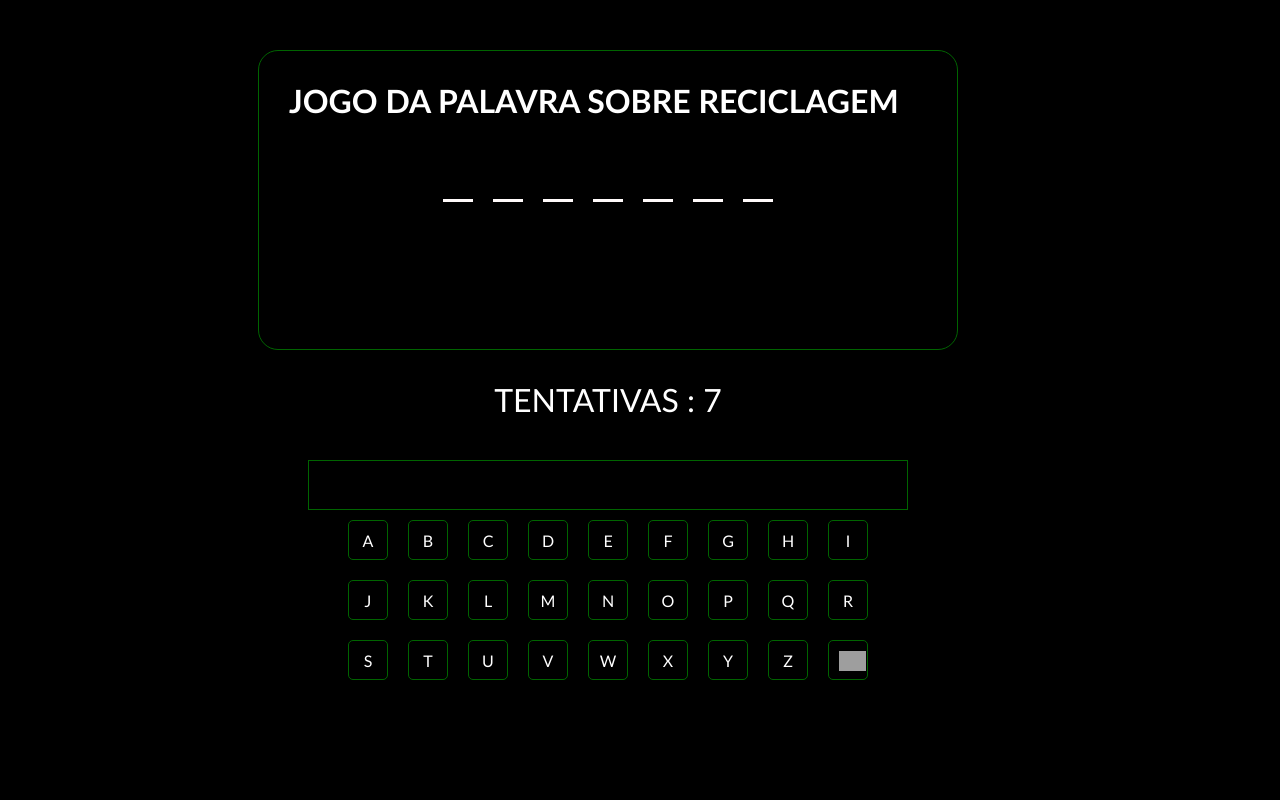
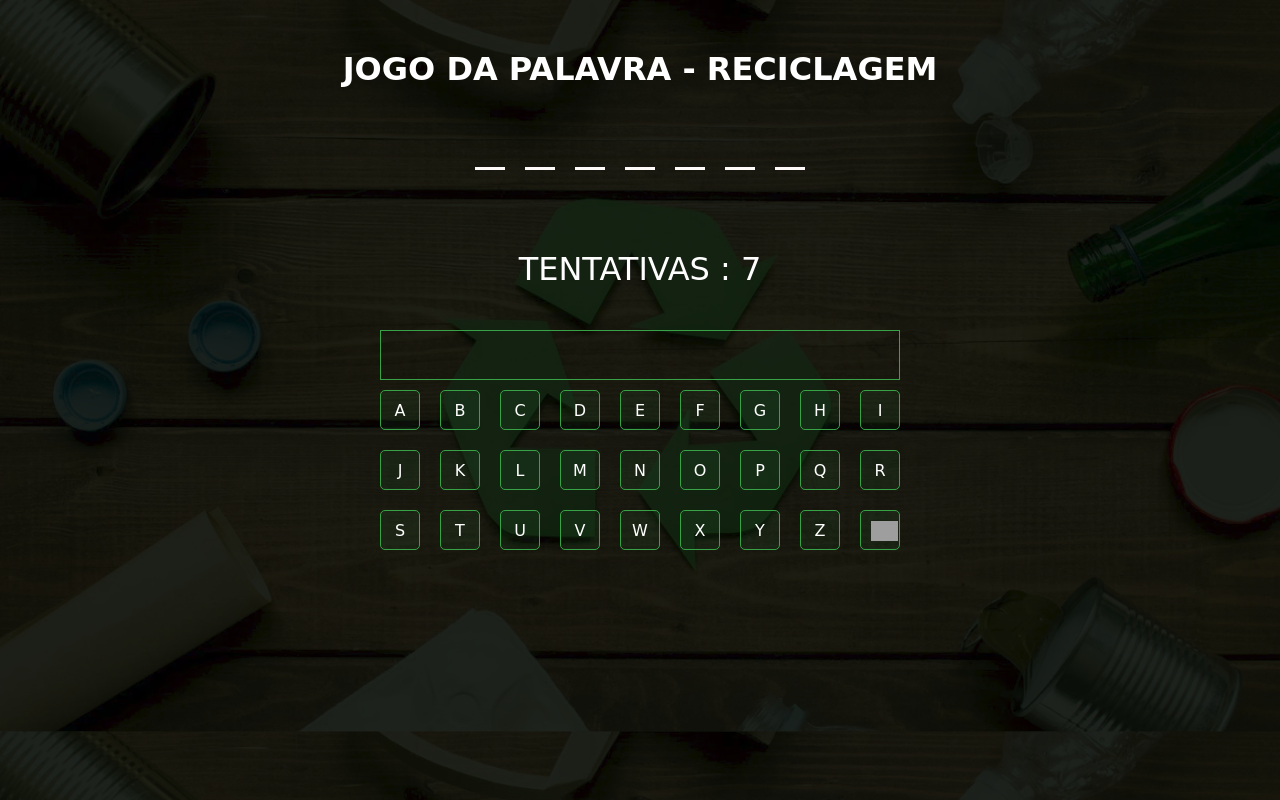
Before and after one commit to souza-caio-office/forca_jogo, a plain HTML site: page index.html in a window 1280 px wide. Drawn offline with Linux system fonts and the light colour scheme; grey boxes are pictures that could not be loaded; a web font is replaced by a local one.

Commit message:
alteraçao no css e js
troquei algumas cores, inseri uma imagem de fundo e melhorei o design e resolvi o alinhamento

```diff
--- a/index.html
+++ b/index.html
@@ -18,7 +18,7 @@
 <body>
     <div class="box-container">
         <div id="box-secreta">
-            <h1>JOGO DA PALAVRA SOBRE RECICLAGEM</h1>
+            <h1>JOGO DA PALAVRA - RECICLAGEM</h1>
             <div id="palavra-secreta">xx</div>
         </div>
     </div>
--- a/main.js
+++ b/main.js
@@ -177,7 +177,7 @@ function verificaSeLetraNaoFoiDigitada(letra) {
     return response;
 }
 function mudarStyleLetra(tecla) {
-    document.getElementById(tecla).style.background = "#006400"
+    document.getElementById(tecla).style.background = "#38a346"
     document.getElementById(tecla).style.color = "#FFFFFF"
 }
 function windowRefresh(){
--- a/style.css
+++ b/style.css
@@ -1,15 +1,26 @@
+@import url('https://fonts.googleapis.com/css2?family=Playpen+Sans:wght@100;200;300;400;500;600;700;800&display=swap');
+
 * {
      box-sizing: border-box;
      margin: 0;
      color:white;
      padding: 0px;
-     font-family: "Trebuchet MS", Arial, Helvetica, sans-serif;
+     font-family: 'Playpen Sans', cursive;
 }
 
 body {
-     background-color:	#000000;
+     background-color:	#070c07e8;
+     background-image: url(img/reciclagem.jpg);
+     background-size: cover;
+     background-blend-mode: darken;
      color:#FFFFFF;
      margin: 0px;
+     display: flex;
+     align-items: center;
+     justify-content: center;
+     flex-direction: column;
+
+
 }
 
 
@@ -28,21 +39,27 @@ body {
           display: flex;
           flex-direction: row;
           justify-content: center;
-          align-items: start;
+          align-items: center;
           font-size: 1.0em;
           margin-top: 60px;
+     }
+     #box-secreta h1 {
+
+          text-align: center;
+
      }
 
 
 
      #box-secreta {
           width: 700px;
-          height: 300px;
-          border: 1px solid 	#006400;
-          margin-top: 50px;
+          height: 200px;
+          border: 1px solid 	none;
+          margin-top: 20px;
           padding: 30px;
           border-radius: 20px;
           font-size: 1em;
+
 
      }
      /* .box-letra {
@@ -62,12 +79,13 @@ body {
      .box-letra {
           width: 40px;
           height: 40px;
-          border: 1px solid #006400;
+          border: 1px solid #38a346;
           margin: 10px;
           padding: 10px;
           border-radius: 5px;
           font-size: 1em;
           text-align: center;
+          background-color: #38a34615;
      }
 
      .box-letra:hover{
@@ -82,6 +100,9 @@ body {
           width: 30px;
           margin-left: 10px;
           margin-right: 10px;
+          text-align: center;
+
+
      }
      #box-tentativas {
           width: 980px;
@@ -96,13 +117,14 @@ body {
           text-align:center;
           color: #FFFFFF;
           background-color: 	        none;
-          width: 600px;
+          width: 520px;
           height: 50px;
           margin-top: 20px;
           padding: 5px 0px;
           font-size: 1em;
-          border:1px solid #006400;
+          border:1px solid #38a346;
      }
+
 
 
 
```
Also changed, not shown: img/reciclagem.jpg (added).
